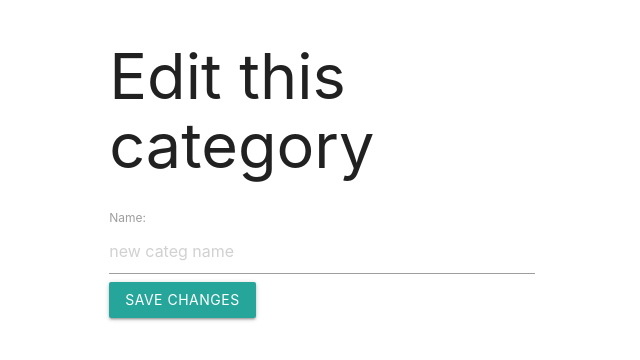
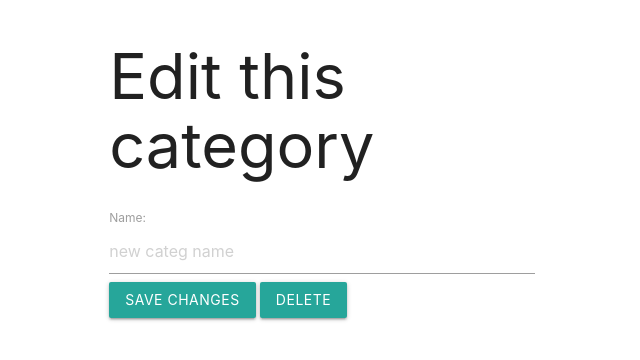
Before and after one commit to kregarm/udacit-catalog-project, a Flask app: page /category/2/edit/ in a window 1280 px wide. Shown: the top 360 px of the page, without its empty margins (318-958 px from the left). Run offline with Flask 2, Linux system fonts and the light colour scheme.

Commit message:
added delete category

```diff
--- a/app.py
+++ b/app.py
@@ -53,10 +53,15 @@ def editCategory(category_id):
         session.commit()
         return redirect(url_for('showItems', category_id = category_id))
 
-'''
-@app.route('category/<int:category_id>/delete/', methods=['GET', 'POST'])
-def deleteCategory():
-'''
+
+@app.route('/category/<int:category_id>/delete/', methods=['GET'])
+def deleteCategory(category_id):
+    category = session.query(Categories).filter_by(id = category_id).one()
+    categories = session.query(Categories).order_by(asc(Categories.name))
+    if request.method == "GET":
+        session.delete(category)
+        session.commit()
+        return redirect(url_for('showLanding'))
 
 @app.route('/<int:category_id>/items/')
 def showItems(category_id):
--- a/templates/edit-category.html
+++ b/templates/edit-category.html
@@ -11,8 +11,24 @@
             <input type ="text" class="form-control" maxlength="100" name="name" placeholder="{{category.name}}">
             <div class="padding-bottom"></div>
             <button class="btn btn-default" id="submit" type="submit">Save changes</button>
+            <button class="btn btn-default modal-trigger" href="#modal1">Delete</button>
             </div>
         </form>
     </div>
 </div>
+
+<div id="modal1" class="modal">
+    <div class="modal-content">
+        <h4>Are you sure you want to delete {{category.name}}?</h4>
+    </div>
+    <div class="modal-footer">
+        <form action="{{url_for('deleteCategory', category_id = category.id)}}"  method="GET">
+            <button class="btn btn-default modal-close" type="submit">Delete</button>
+        </form>
+    </div>
+</div>
+
+<script>
+    M.AutoInit();
+</script>
 {% endblock %}
--- a/templates/show-item.html
+++ b/templates/show-item.html
@@ -25,7 +25,7 @@
     </div>
     <div class="modal-footer">
         <form action="{{url_for('deleteItem', category_id = category.id, item_id = item.id)}}"  method="GET">
-            <button class="modal-close" type="submit">Delete</button>
+            <button class="btn btn-default modal-close" type="submit">Delete</button>
         </form>
     </div>
 </div>
```
Also changed, not shown: catalog.db.
